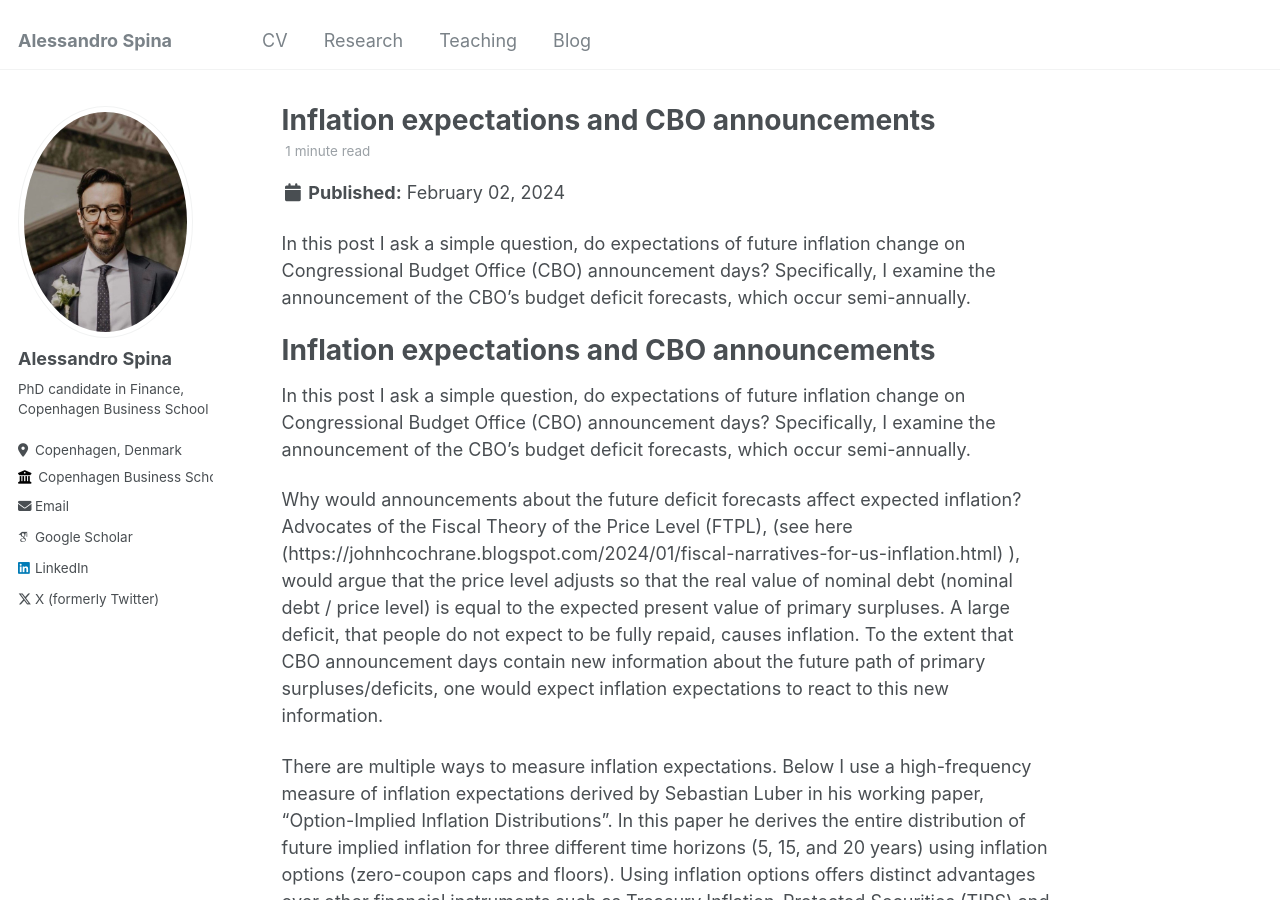
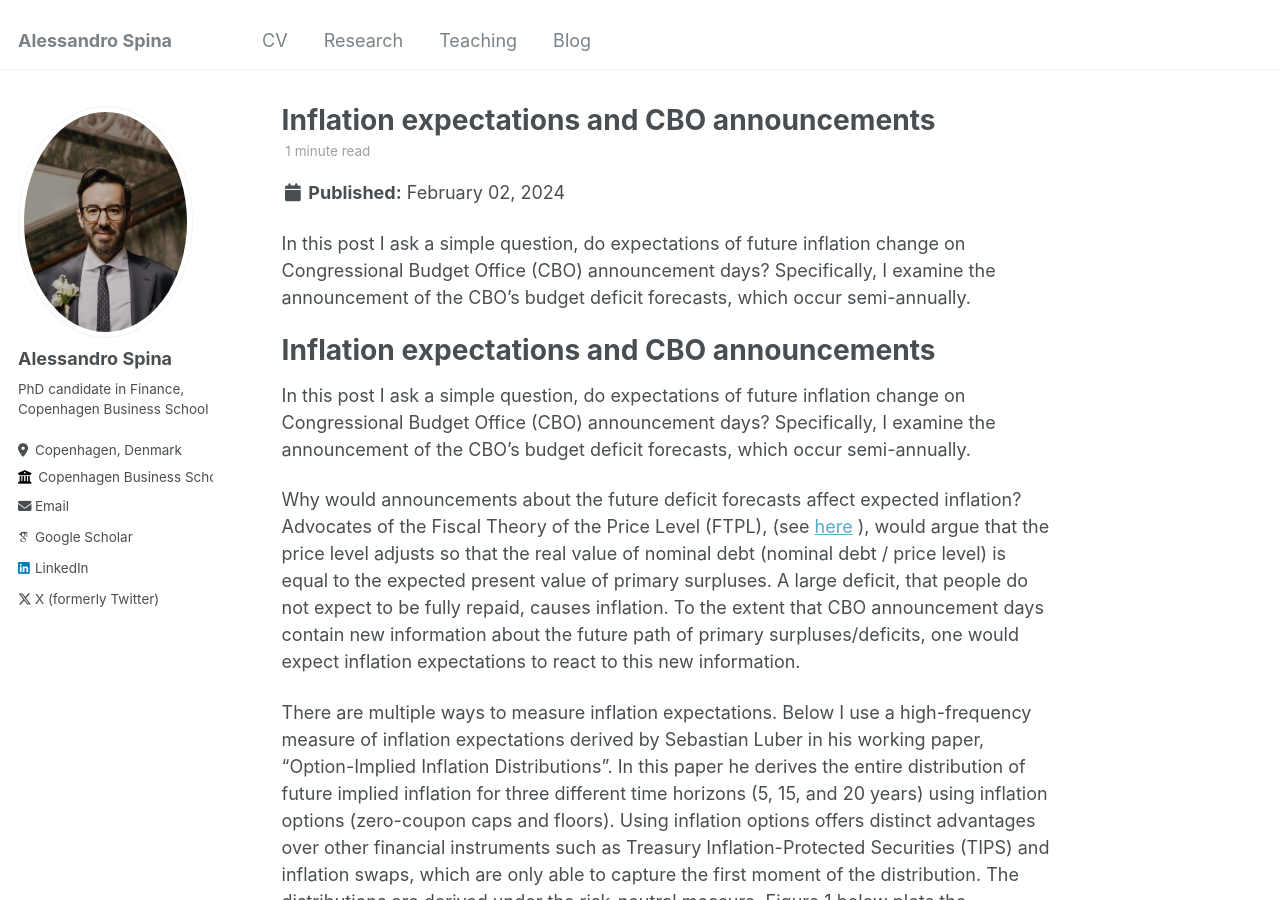
Before and after one commit to aspi6246/aspi6246.github.io, a Jekyll site: the page built from _posts/2024-07-02-blog-post-1.md, in a window 1280 px wide and 900 px high. Built offline with Jekyll 4.4.1, drawn with Linux system fonts in a browser that asks for light colours; some web fonts are replaced.

Commit message:
Update 2024-07-02-blog-post-1.md

```diff
--- a/_posts/2024-07-02-blog-post-1.md
+++ b/_posts/2024-07-02-blog-post-1.md
@@ -16,6 +16,6 @@ Inflation expectations and CBO announcements
 
 In this post I ask a simple question, do expectations of future inflation change on Congressional Budget Office (CBO) announcement days? Specifically, I examine the announcement of the CBO’s budget deficit forecasts, which occur semi-annually.
 
-Why would announcements about the future deficit forecasts affect expected inflation? Advocates of the Fiscal Theory of the Price Level (FTPL), (see here (https://johnhcochrane.blogspot.com/2024/01/fiscal-narratives-for-us-inflation.html) ), would argue that the price level adjusts so that the real value of nominal debt (nominal debt / price level) is equal to the expected present value of primary surpluses. A large deficit, that people do not expect to be fully repaid, causes inflation. To the extent that CBO announcement days contain new information about the future path of primary surpluses/deficits, one would expect inflation expectations to react to this new information.
+Why would announcements about the future deficit forecasts affect expected inflation? Advocates of the Fiscal Theory of the Price Level (FTPL), (see [here](https://johnhcochrane.blogspot.com/2024/01/fiscal-narratives-for-us-inflation.html) ), would argue that the price level adjusts so that the real value of nominal debt (nominal debt / price level) is equal to the expected present value of primary surpluses. A large deficit, that people do not expect to be fully repaid, causes inflation. To the extent that CBO announcement days contain new information about the future path of primary surpluses/deficits, one would expect inflation expectations to react to this new information.
 
 There are multiple ways to measure inflation expectations. Below I use a high-frequency measure of inflation expectations derived by Sebastian Luber in his working paper, “Option-Implied Inflation Distributions”. In this paper he derives the entire distribution of future implied inflation for three different time horizons (5, 15, and 20 years) using inflation options (zero-coupon caps and floors). Using inflation options offers distinct advantages over other financial instruments such as Treasury Inflation-Protected Securities (TIPS) and inflation swaps, which are only able to capture the first moment of the distribution. The distributions are derived under the risk-neutral measure. Figure 1 below plots the probability that inflation will be greater than 4% in the next 5 years and 20years in Figure 2.
```
